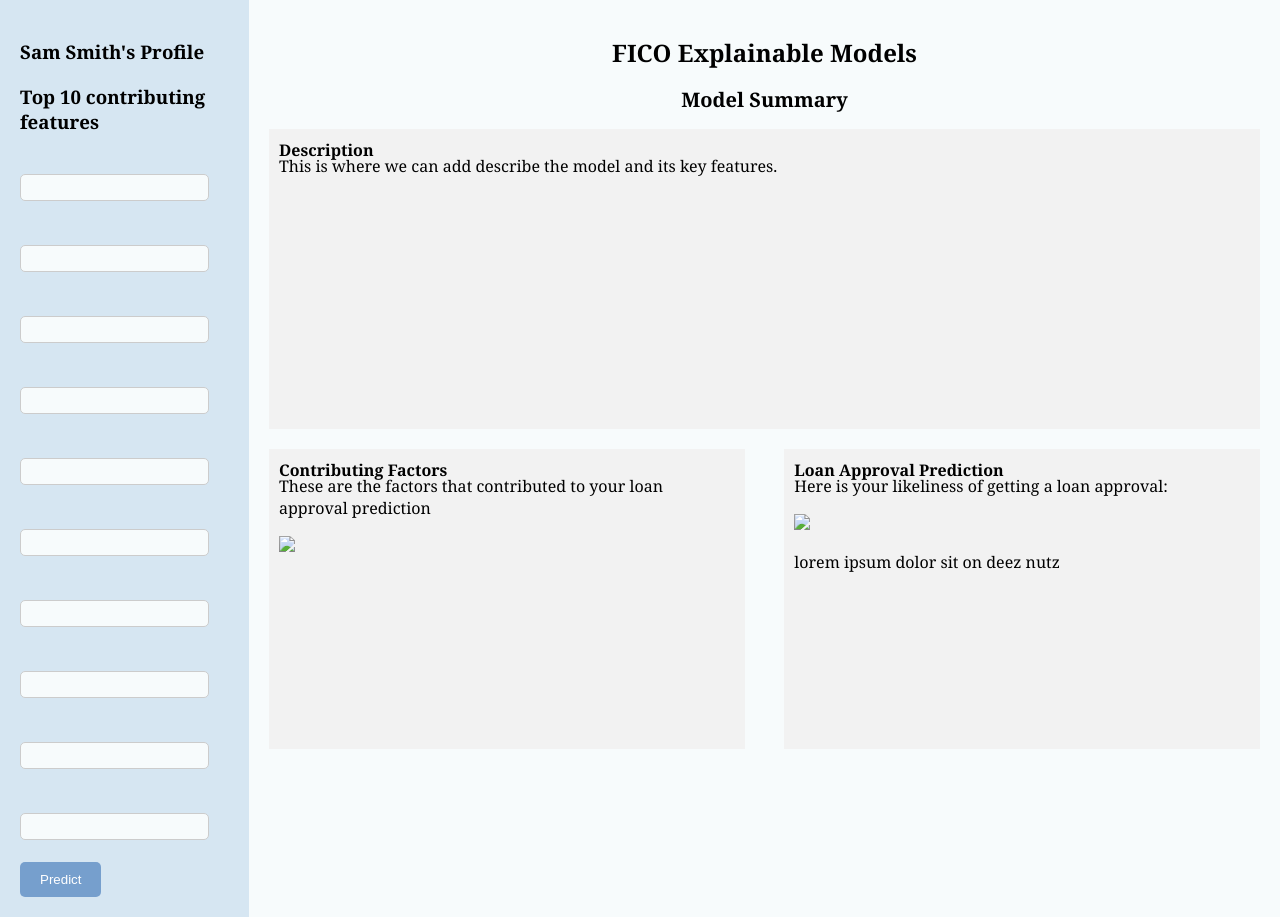
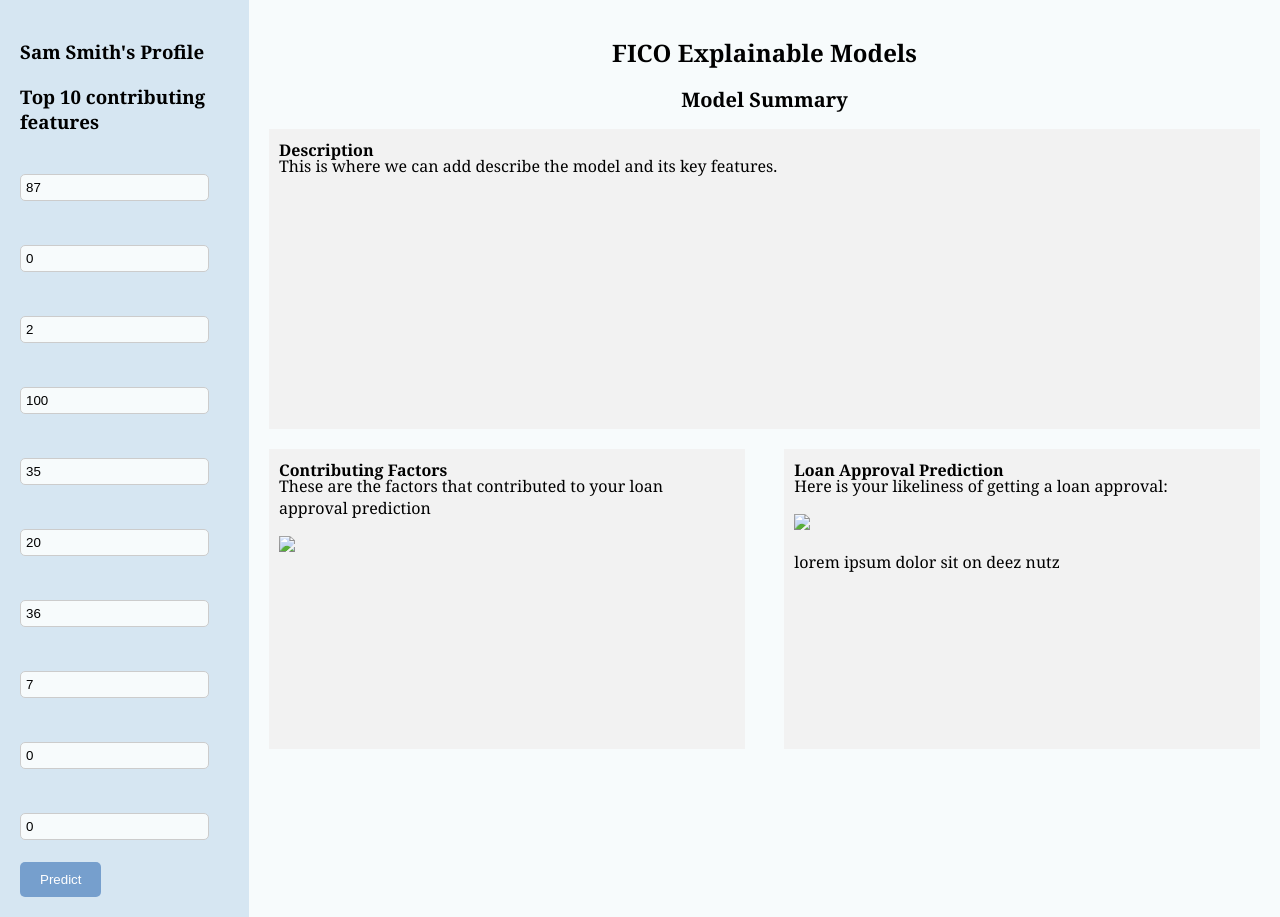
Before and after one commit to s-exe/csds-flask-project, a Flask app: template templates/plot.html in a window 1280 px wide. Run offline with Flask 2, Linux system fonts and the light colour scheme; the template is opened without the code that fills it, so the values that code supplies are empty.

Commit message:
savepoint before restarting laptop

```diff
--- a/app.py
+++ b/app.py
@@ -163,11 +163,36 @@
 
         return img_b64
 
+# Placeholder values for index route
 top_5_features = [1, 2, 3, 4, 5]
 
 
 @app.route('/', methods=['GET', 'POST'])
 def index():
+    sample_data = {'ExternalRiskEstimate':87,
+                   'MSinceOldestTradeOpen':155,
+                   'MSinceMostRecentTradeOpen':4,
+                   'AverageMInFile':70,
+                   'NumSatisfactoryTrades':35,
+                   'NumTrades60Ever2DerogPubRec':0,
+                   'NumTrades90Ever2DerogPubRec':0,
+                   'PercentTradesNeverDelq':100,
+                   'MSinceMostRecentDelq':-7,
+                   'MaxDelq2PublicRecLast12M':7,
+                   'MaxDelqEver':8,
+                   'NumTotalTrades':36,
+                   'NumTradesOpeninLast12M':1,
+                   'PercentInstallTrades':19,
+                   'MSinceMostRecentInqexcl7days':0,
+                   'NumInqLast6M':0,
+                   'NumInqLast6Mexcl7days':0,
+                   'NetFractionRevolvingBurden':2,
+                   'NetFractionInstallBurden':-8,
+                   'NumRevolvingTradesWBalance':2,
+                   'NumInstallTradesWBalance':1,
+                   'NumBank2NatlTradesWHighUtilization':0,
+                   'PercentTradesWBalance':20}
+
     if request.method == 'POST':
         user_input = {}
         for feature in top_5_features:
@@ -176,10 +201,33 @@
         # Call machine learning model to make predictions
         prediction_result = predict(user_input)
 
-        return render_template('dashboard.html', top_5_features=top_5_features, prediction_result=prediction_result)
+    sample = pd.Series(sample_data)
+    sample_shaped = sample.values.reshape(1,23)
 
-    return render_template('dashboard.html', top_5_features=top_5_features)
+    prediction, model = predict(sample_shaped)
+    explanation = run_lime(sample, model)
 
+    top10 = get_top10(explanation)
+    bar_plot_img = plot_to_img('bar', explanation)
+    pie_chart_img = plot_to_img('pie', explanation)
+
+    return render_template('plot.html',
+                           feat1=top10[0][0],
+                           feat2=top10[1][0],
+                           feat3=top10[2][0],
+                           feat4=top10[3][0],
+                           feat5=top10[4][0],
+                           feat6=top10[5][0],
+                           feat7=top10[6][0],
+                           feat8=top10[7][0],
+                           feat9=top10[8][0],
+                           feat10=top10[9][0],
+                           bar_plot_url=bar_plot_img,
+                           pie_chart_url=pie_chart_img
+                           )
+
+
+# Dashboard output route
 @app.route('/plot')
 def plot():
     sample_data = [87, 155, 4, 70, 35, 0, 0, 100, -7, 7, 8, 36, 1, 19, 0, 0, 0, 2, -8, 2, 1, 0, 20]
--- a/templates/plot.html
+++ b/templates/plot.html
@@ -127,34 +127,34 @@
             <form method="POST">
                 <!-- feature inputs -->
                 <label for="feature1">{{ feat1 }}</label><br>
-                <input type="number" id="feature1" name="feature1" required><br><br>
+                <input type="number" id="feature1" name="feature1" value=87 required><br><br>
 
                 <label for="feature2">{{ feat2 }}</label><br>
-                <input type="number" id="feature2" name="feature2" required><br><br>
+                <input type="number" id="feature2" name="feature2" value=0 required><br><br>
 
                 <label for="feature3">{{ feat3 }}</label><br>
-                <input type="number" id="feature3" name="feature3" required><br><br>
+                <input type="number" id="feature3" name="feature3" value=2 required><br><br>
 
                 <label for="feature4">{{ feat4 }}</label><br>
-                <input type="number" id="feature4" name="feature4" required><br><br>
+                <input type="number" id="feature4" name="feature4" value=100 required><br><br>
 
                 <label for="feature5">{{ feat5 }}</label><br>
-                <input type="number" id="feature5" name="feature5" required><br><br>
+                <input type="number" id="feature5" name="feature5" value=35 required><br><br>
 
                 <label for="feature6">{{ feat6 }}</label><br>
-                <input type="number" id="feature6" name="feature6" required><br><br>
+                <input type="number" id="feature6" name="feature6" value=20 required><br><br>
 
                 <label for="feature7">{{ feat7 }}</label><br>
-                <input type="number" id="feature7" name="feature7" required><br><br>
+                <input type="number" id="feature7" name="feature7" value=36 required><br><br>
 
                 <label for="feature8">{{ feat8 }}</label><br>
-                <input type="number" id="feature8" name="feature8" required><br><br>
+                <input type="number" id="feature8" name="feature8" value=7 required><br><br>
 
                 <label for="feature9">{{ feat9 }}</label><br>
-                <input type="number" id="feature9" name="feature9" required><br><br>
+                <input type="number" id="feature9" name="feature9" value=0 required><br><br>
 
                 <label for="feature10">{{ feat10 }}</label><br>
-                <input type="number" id="feature10" name="feature10" required><br><br>
+                <input type="number" id="feature10" name="feature10" value=0 required><br><br>
 
 
                 <!-- <h3>Other features</h3>
```
